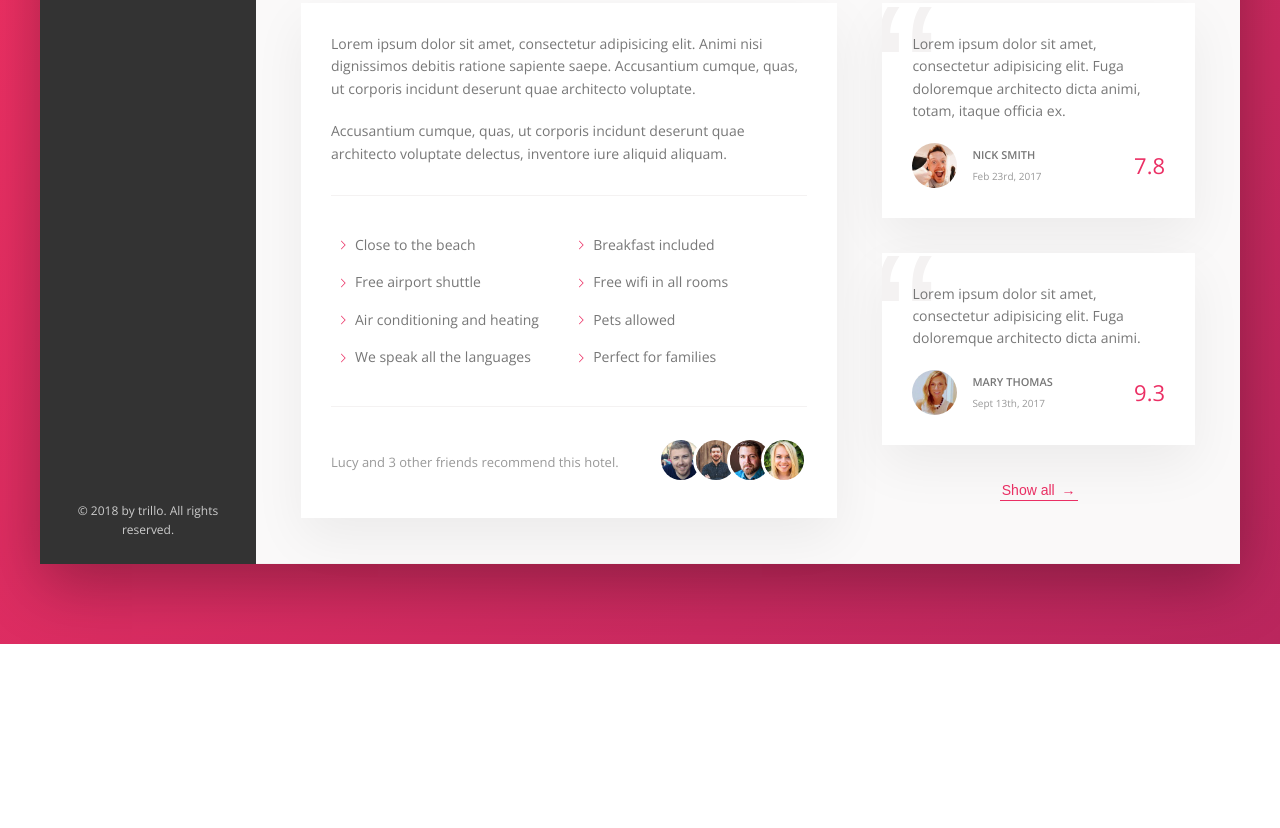
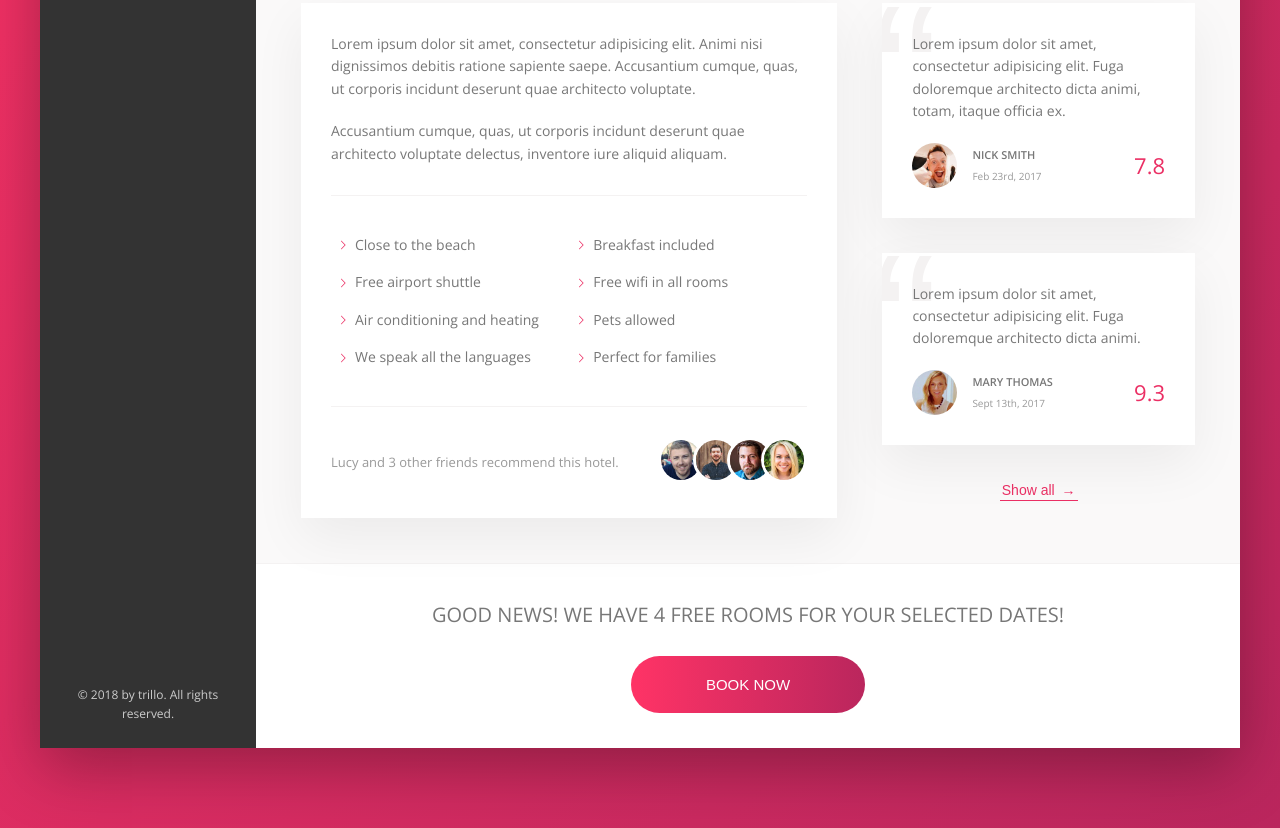
Before and after one commit to ksextontech/trillo, a website: page index.html in a window 1280 px wide. Shown: the part 644-1472 px from the top of the page. Before the commit the page ends 1288 px from the top, so only its background shows below. Drawn offline with nearby package versions, Linux system fonts and the light colour scheme.

Commit message:
call to action section

```diff
--- a/index.html
+++ b/index.html
@@ -205,6 +205,16 @@
                             <button class="btn-inline">Show all <span>&rarr;</span></button>
                         </div>
                     </div>
+
+                    <div class="cta">
+                        <h2 class="cta__book-now">
+                            Good news! We have 4 free rooms for your selected dates!
+                        </h2>
+                        <button class="btn">
+                            <span class="btn__visible">Book now</span>
+                            <span class="btn__invisible">Only 4 rooms left</span>
+                        </button>
+                    </div>
                 </main>
             </div>
         </div>
--- a/sass/_components.scss
+++ b/sass/_components.scss
@@ -458,3 +458,67 @@
         font-family: sans-serif; // it's inheriting open sans, which doesn't look as good with the giant quote
     }
 }
+
+///////////////////////////////////////
+// CALL TO ACTION (CTA)
+.cta {
+    padding: 3.5rem 0;
+    text-align: center;
+
+    &__book-now {
+        font-size: 2rem;
+        font-weight: 300;
+        text-transform: uppercase;
+        margin-bottom: 2.5rem;
+    }
+}
+
+///////////////////////////////////////
+// CALL TO ACTION (CTA)
+.btn {
+    font-size: 1.5rem;
+    font-weight: 300;
+    text-transform: uppercase;
+    border-radius: 100px;
+    border: none;
+    background-image: linear-gradient(to right, var(--color-primary-light), var(--color-primary-dark));
+    color: #fff;
+    position: relative;
+    overflow: hidden;
+    cursor: pointer;
+
+    & > * {
+        display: inline-block;
+        height: 100%;
+        width: 100%;
+        transition: all .2s;
+    }
+
+    &__visible {
+        padding: 2rem 7.5rem;
+    }
+
+    &__invisible {
+        padding: 2rem 0;
+        position: absolute;
+        left: 0;
+        top: -100%; // move up exactly the size of the element
+    }
+
+    &:hover {
+        background-image: linear-gradient(to left, var(--color-primary-light), var(--color-primary-dark));
+    }
+
+    &:hover &__visible {
+        transform: translateY(100%);
+    }
+
+    &:hover &__invisible {
+        top: 0;
+    }
+
+    &:focus {
+        outline: none;
+        animation: pulsate 1s infinite;
+    }
+}
```
Also changed, not shown: css/style.css.
